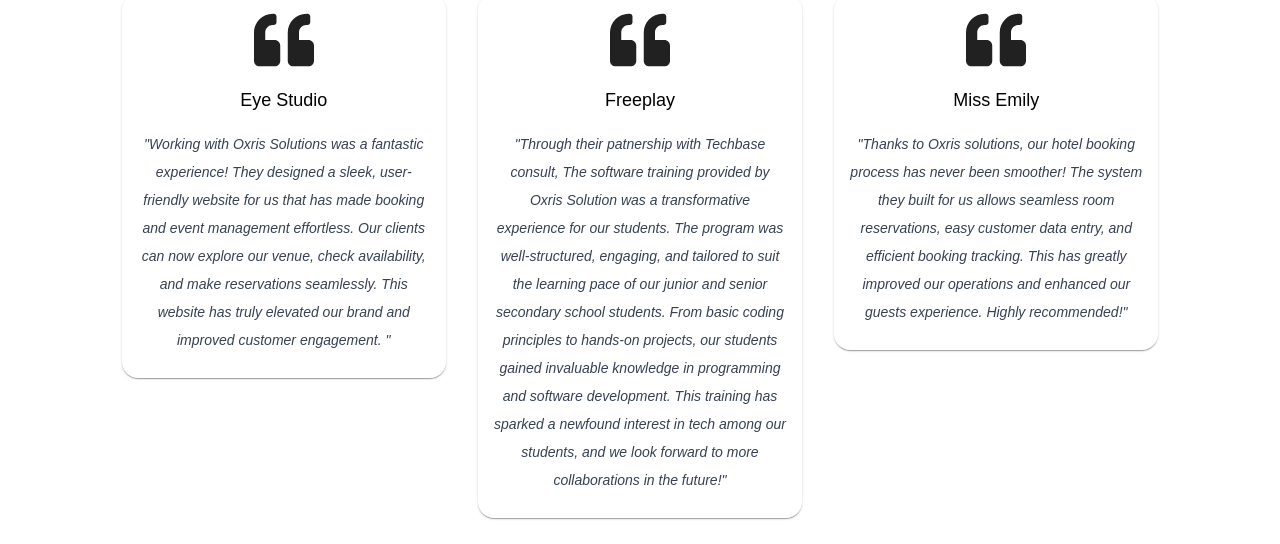
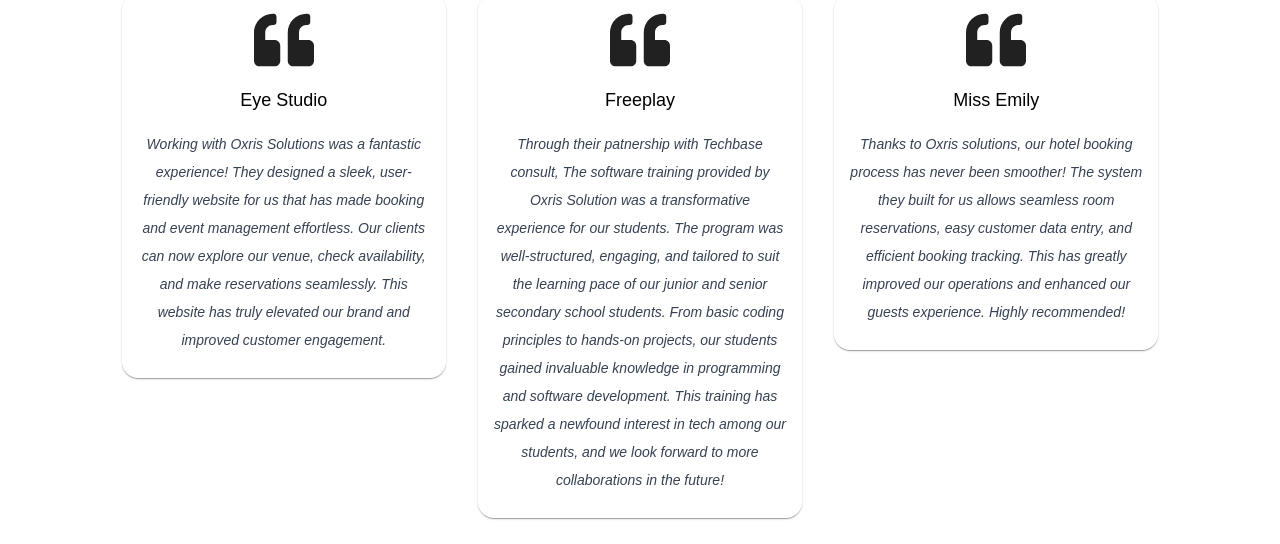
Before and after one commit to Obichris1/DS-painting, a Next.js app: page / in a window 1280 px wide. Shown: the part 1920-2464 px from the top of the page. Built offline with nearby package versions, Linux system fonts and the light colour scheme.

Commit message:
linting fix

```diff
--- a/src/app/components/GallerySection.jsx
+++ b/src/app/components/GallerySection.jsx
@@ -2,6 +2,7 @@
 
 import React, { useState } from "react";
 import { FaPlay,FaTimes } from "react-icons/fa";
+import Image from "next/image";
 
 const Gallery = ({ items = [] }) => {
   const [isOpen, setIsOpen] = useState(false);
@@ -51,7 +52,7 @@
           style={{ animationDelay: `${index * 800}ms` }} // Staggered delay for each item
         >
           {item.type === "image" ? (
-            <img
+            <Image
               src={item.src}
               alt={item.alt}
               className="w-full h-48 object-cover shadow-xl transition-transform duration-300 hover:scale-105 hover:shadow-xl"
@@ -104,7 +105,7 @@
                 className="w-full max-w-full max-h-[80vh] rounded-xl p-1"
               />
             ) : (
-              <img
+              <Image
                 src={currentMedia}
                 alt="Preview"
                 className="w-full h-auto rounded-xl p-1"
--- a/src/app/components/Testimonials.jsx
+++ b/src/app/components/Testimonials.jsx
@@ -66,7 +66,7 @@
                   ))}
                 </div> */}
                 <p className="text-gray-700 mt-4 italic text-xs md:text-sm !leading-7">
-                  "{testimonial.feedback}"
+                  {testimonial.feedback}
                 </p>
               </CardContent>
             </Card>
```
